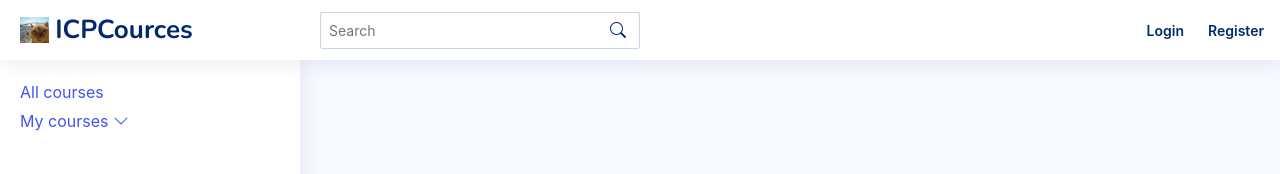
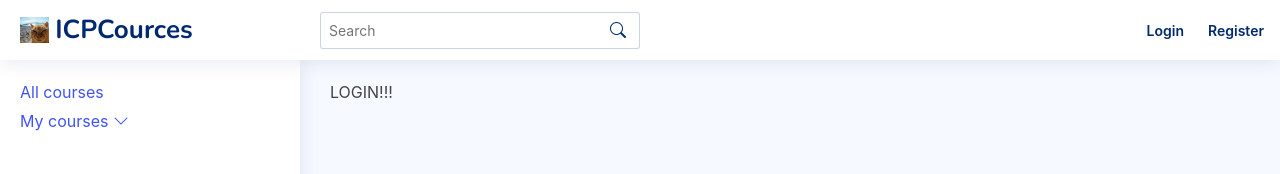
Before and after one commit to HackathonICPC/front, a React (Create React App) app in the folder home/: page /login in a window 1280 px wide. Shown: the top 174 px of the page. Built offline with nearby package versions, Linux system fonts and the light colour scheme.

Commit message:
add demo login

```diff
--- a/home/src/App.js
+++ b/home/src/App.js
@@ -7,6 +7,8 @@ import Sidebar from './components/Sidebar/Sidebar';
 
 import Home from './pages/Home';
 import Courses from './pages/Courses';
+import Login from './pages/Login';
+
 
 //<Route path='/courses/:id' element={<Course id=/>
 function App() {
@@ -18,6 +20,7 @@ function App() {
         <Routes>
           <Route exact path='/' element={<Home/>}/>
           <Route path='/courses/' element={<Courses/>}/>
+          <Route path='/login/' element={<Login/>}/>
         </Routes>
       </main>
       </div>
--- /dev/null
+++ b/home/src/pages/Login.js
@@ -0,0 +1,8 @@
+
+export default function Login(props){
+    return(
+        <>
+        LOGIN!!!
+        </>
+    );
+};
```
Lines whose indentation alone changed are shown as unchanged.
